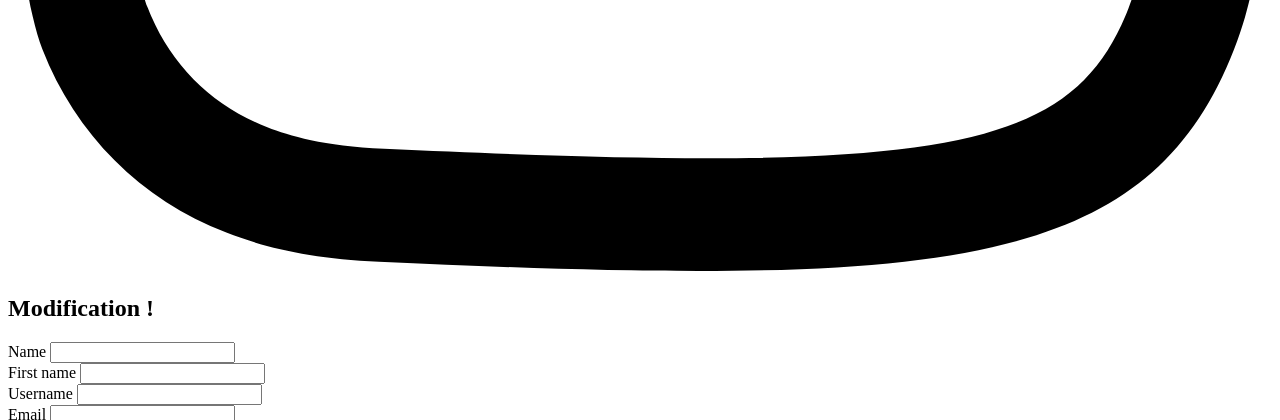
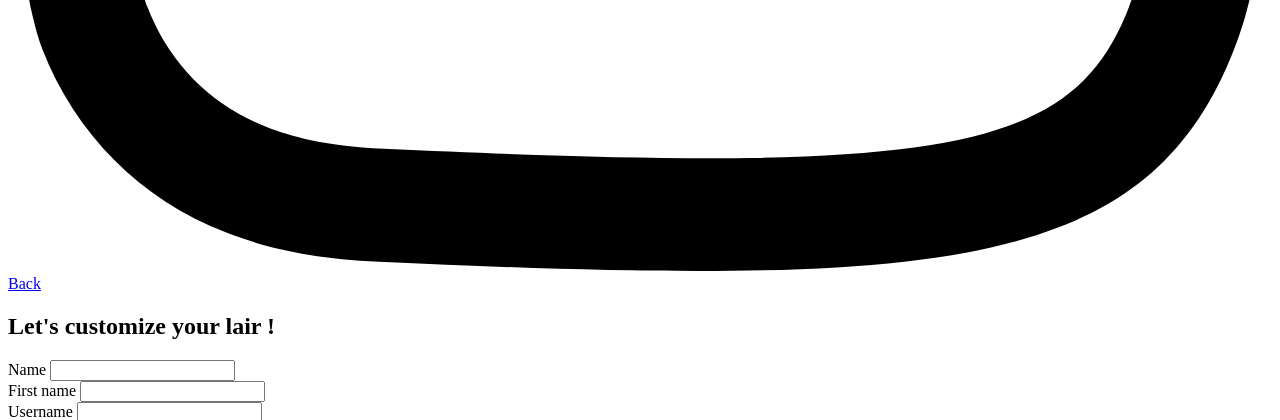
Before and after one commit to TanguyRaguenes/sortiesEniCom, a Symfony app: template templates/participant/edit.html.twig in a window 1280 px wide. Shown: the part 6080-6500 px from the top of the page. Run offline with Twig, Linux system fonts and the light colour scheme; the template is opened without the code that fills it, so the values that code supplies are empty; form fields are guessed from the names that the template uses; some libraries are stand-ins or nearby versions.

Commit message:
Tanguy_css edit profil

```diff
--- a/templates/participant/edit.html.twig
+++ b/templates/participant/edit.html.twig
@@ -4,13 +4,17 @@
 
 {% block body %}
 
-    <section class="mt-32 pb-32">
+    <section class="mt-32 pb-32 text-center">
 
-        <h2>Modification !</h2>
+        <a class="tw_btn block w-1/2 mx-auto" href="{{ path('app_participant_profil')}}">Back</a>
 
-        {{ form_start(form) }}
+        <h1 class="tw_h1 mt-4 mb-4">Let's customize your lair !</h1>
 
-            <div class="border-2 rounded-lg w-11/12 bg-yellow-200 flex flex-col items-center mx-auto mt-10">
+
+
+            {{ form_start(form) }}
+
+            <div class="border-2 rounded-lg w-11/12 bg-lime-100 flex flex-col items-center mx-auto">
 
                 <div class="tw_formItem">
                     {{ form_label(form.name,null,{
@@ -62,11 +66,23 @@
                     {{ form_errors(form.phone) }}
                 </div>
 
-                <button class="tw_btn">Envoyer !</button>
+                <div class="tw_formItem">
+                    {{ form_label(form.photoProfil,null,{
+                        'label_attr':{'class':'text-xl'}
+                    })}}
+                    {{ form_widget(form.photoProfil,{
+                        'attr':{}
+                    }) }}
+                    {{ form_errors(form.photoProfil) }}
+                </div>
 
-            </div>
+                <button class="tw_btn w-11/12">Envoyer !</button>
 
-        {{ form_end(form) }}
+                </div>
+
+            {{ form_end(form) }}
+
+
 
     </section>
 
--- a/templates/participant/profil.html.twig
+++ b/templates/participant/profil.html.twig
@@ -59,7 +59,9 @@
 
                 <tr class="border-b-2 border-white">
                     <td class="tw_td_property">Phone</td>
-                    <td class="tw_td_value">0{{ participant.phone}}</td>
+                    <td class="tw_td_value">
+                        0{{ participant.phone|slice(0, 1) }} {{ participant.phone|slice(1, 2) }} {{ participant.phone|slice(3, 2) }} {{ participant.phone|slice(5, 2) }} {{ participant.phone|slice(7, 2) }}
+                    </td>
                 </tr>
 
 
@@ -69,8 +71,6 @@
     </div>
 
 
-
-
 </section>
 
 {% endblock %}
```
Also changed, not shown: public/uploads/photos/67335562e61e1.webp (added).
